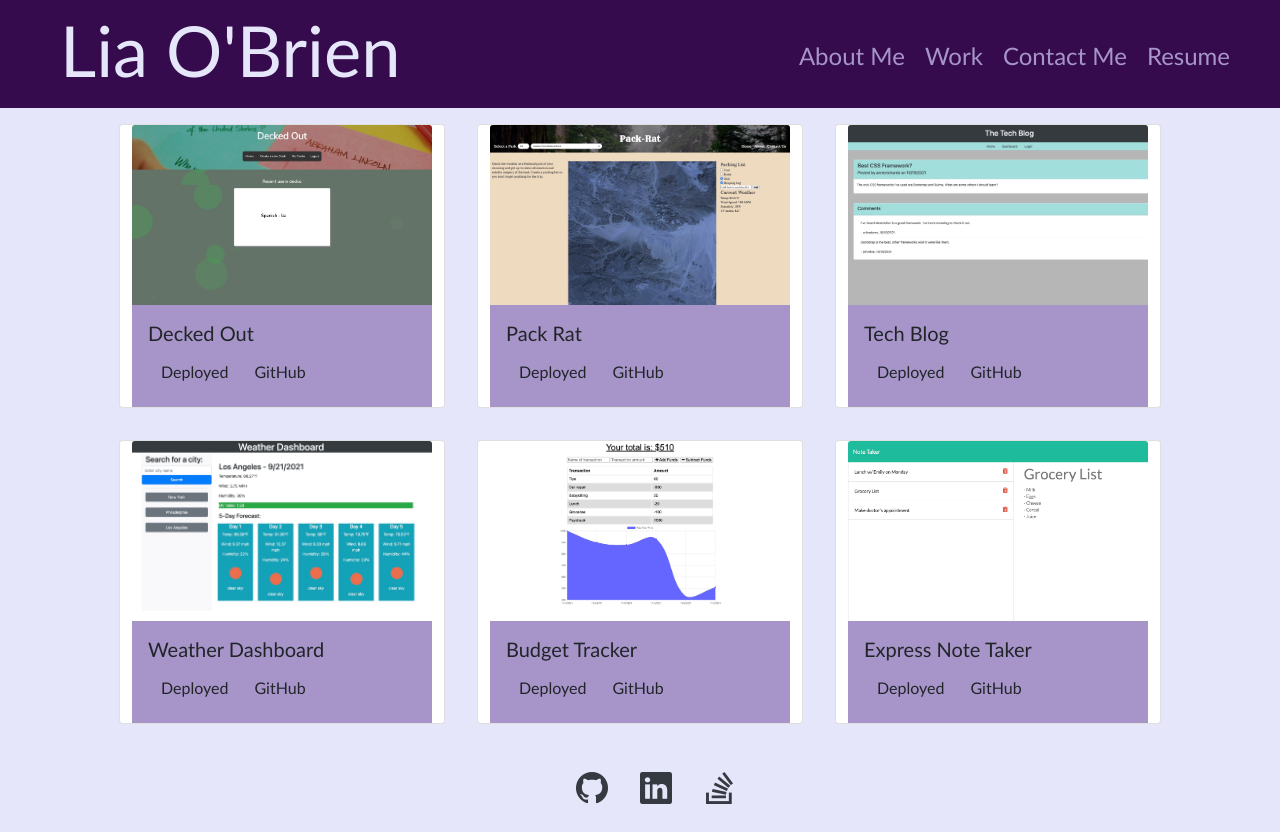
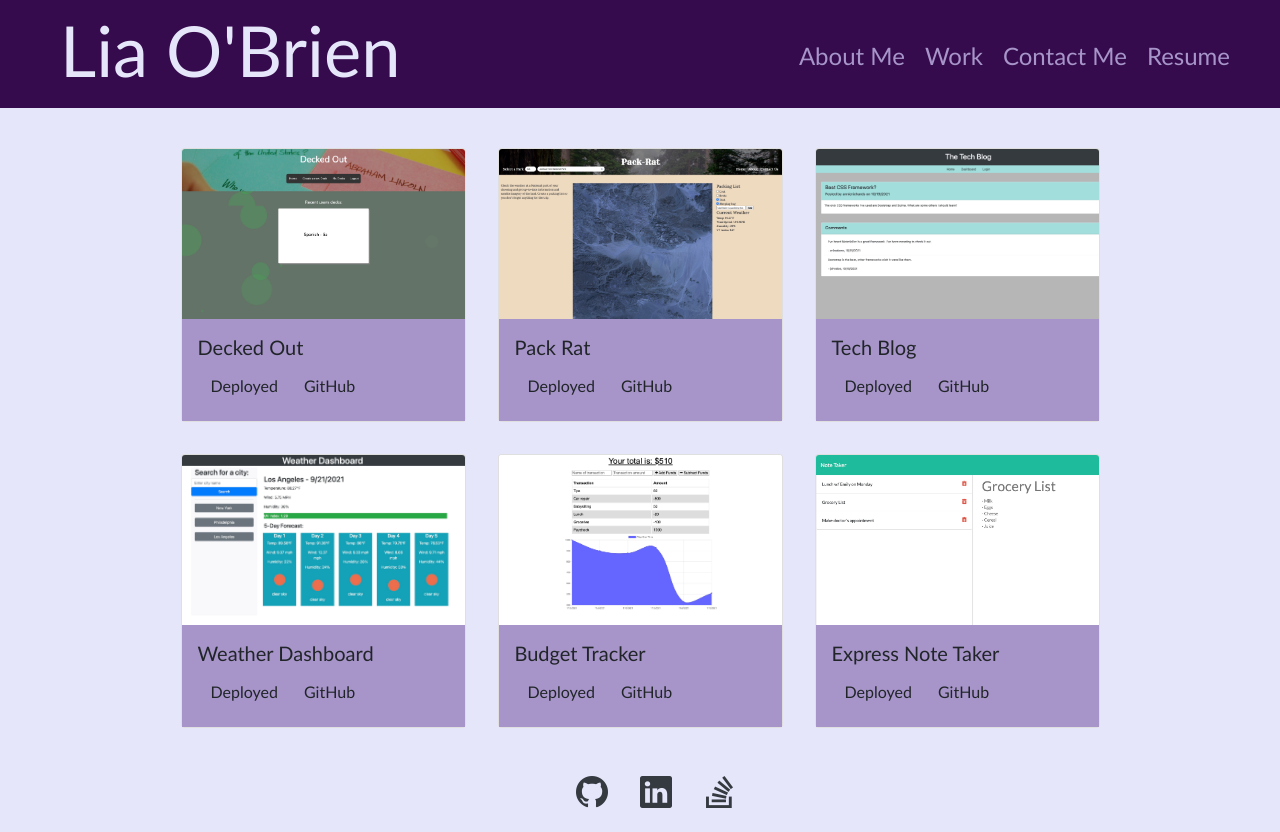
Before and after one commit to liaobrien/react-portfolio, a React (Create React App) app: page / in a window 1280 px wide. Built offline with nearby package versions, Linux system fonts and the light colour scheme.

Commit message:
changed styles of cards

```diff
--- a/public/style.css
+++ b/public/style.css
@@ -61,7 +61,12 @@ header {
   background-color: var(--medium);
 }
 
-.btn {
+/* .btn {
+  background-color: var(--dark);
+  color: var(--light);
+} */
+
+.link {
   background-color: var(--dark);
   color: var(--light);
 }
--- a/src/components/Project.js
+++ b/src/components/Project.js
@@ -2,31 +2,37 @@ import React from "react";
 
 const projects = [
       {
+            id: 1,
             title: 'Decked Out',
             image: './assets/images/decked-out.png',
             deploy: 'https://hidden-island-92263.herokuapp.com/'
       },
       {
+            id: 2,
             title: 'Pack Rat',
             image: './assets/images/pack-rat.png',
             deploy: 'https://liaobrien.github.io/Pack-Rat/'
       },
       {
+            id: 3,
             title: 'Tech Blog',
             image: './assets/images/tech-blog.png',
             deploy: 'https://fast-chamber-00133.herokuapp.com/'
       },
       {
+            id: 4,
             title: 'Weather Dashboard',
             image: './assets/images/weather-dashboard.png',
             deploy: 'https://liaobrien.github.io/weather-dashboard'
       },
       {
+            id: 5,
             title: 'Budget Tracker',
             image: './assets/images/budget-tracker.png',
             deploy: 'https://hidden-badlands-92774.herokuapp.com/'
       },
       {
+            id: 6,
             title: 'Express Note Taker',
             image: './assets/images/note-taker.png',
             deploy: 'https://pacific-hamlet-03759.herokuapp.com/'
@@ -35,10 +41,11 @@ const projects = [
 
 export default function Project() {
       return (
-            <div className="row justify-content-center mb-4">
+            <section className="container" id="work">
+                  <div className="row justify-content-center my-4">
                         {
                               projects.map((project) => (
-                              <div className="card col-lg-3 m-3">
+                                    <div className="card p-0 col-lg-3 m-3">
                                           <img
                                                 src={project.image}
                                                 className="card-img-top"
@@ -48,13 +55,13 @@ export default function Project() {
                                                 <h5 className="card-title">{project.title}</h5>
                                                 <a
                                                       href={project.deploy}
-                                                className="btn"
+                                                      className="btn link"
                                                       target="_blank"
                                                       rel="noreferrer"
                                                 >Deployed</a>
                                                 <a
                                                       href="https://github.com/liaobrien/{project.github}"
-                                                className="btn"
+                                                      className="btn link"
                                                       target="_blank"
                                                       rel="noreferrer"
                                                 >GitHub</a>
@@ -63,5 +70,6 @@ export default function Project() {
                               ))
                         }
                   </div>
+            </section>
       )
 }
```
Lines whose indentation alone changed are shown as unchanged.
